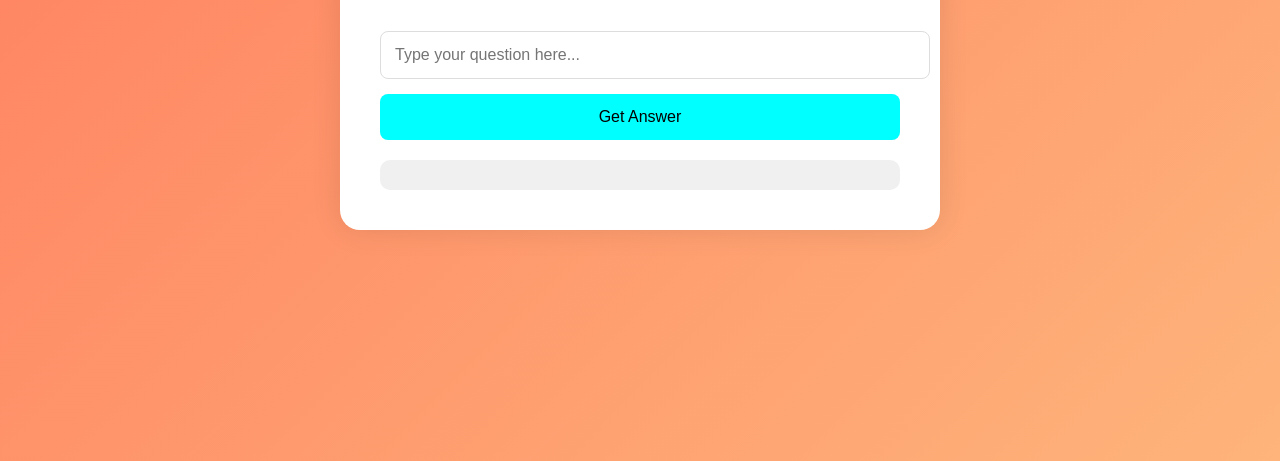
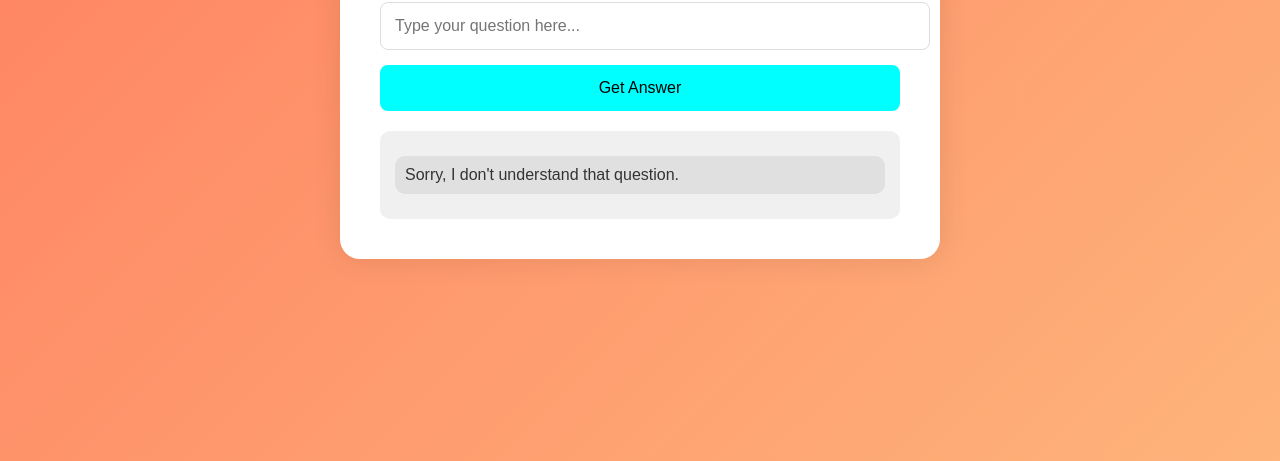
Before and after one commit to muhammadsufiyan-git/AI, a plain HTML site: page index.html in a window 1280 px wide. Both pictures are taken after a click on the button "Get Answer". Shown: the part 339-800 px from the top of the page. Drawn offline with Linux system fonts and the light colour scheme.

Commit message:
Update index.html

```diff
--- a/index.html
+++ b/index.html
@@ -221,36 +221,30 @@
             "what is the most expensive diamond": "The most expensive diamond ever sold is the Pink Star diamond, which sold for $71.2 million.",
             "what are the colors of the rainbow": "The colors of the rainbow are red, orange, yellow, green, blue, indigo, and violet.",
             "what is the fastest bird in the world": "The fastest bird in the world is the peregrine falcon.",
-    "how do you define happiness": "Happiness is often defined as a state of well-being, contentment, and joy.",
-    "what is the longest running tv show": "The longest running TV show is 'The Simpsons', which has been airing since 1989."
+            "how do you define happiness": "Happiness is often defined as a state of well-being, contentment, or joy.",
+            "what is the most common blood type": "The most common blood type worldwide is O+ (O positive).",
+            "who was the first woman to fly solo across the Atlantic": "Amelia Earhart was the first woman to fly solo across the Atlantic.",
+            "how many hours in a day": "There are 24 hours in a day.",
+            "what is the longest mountain range in the world": "The Andes mountain range is the longest in the world.",
+            "what is the largest ocean on Earth": "The Pacific Ocean is the largest ocean on Earth."
         };
 
+        function getAnswer() {
+            let question = document.getElementById('question').value.toLowerCase();
+            let chatBox = document.getElementById('chatBox');
+            let thinkingText = document.getElementById('thinking');
+            let answer = responses[question] || "Sorry, I don't understand that question.";
 
-        async function getAnswer() {
-            let question = document.getElementById("question").value;
-            let chatBox = document.getElementById("chatBox");
-            let thinkingBox = document.getElementById("thinking");
-
-            if (!question) {
-                alert("Please enter a question!");
-                return;
-            }
-
-            question = question.toLowerCase().trim();
-
-            thinkingBox.style.display = 'block';
-            chatBox.innerHTML += `<p class='user-message'>You: ${question}</p>`;
-
-            document.getElementById("question").value = "";
+            // Clear input and show thinking animation
+            document.getElementById('question').value = '';
+            thinkingText.style.display = "block";
 
             setTimeout(() => {
-                let answer = responses[question] || "Sorry, I don't understand that. Please try asking something else.";
-                thinkingBox.style.display = 'none';
-
-                chatBox.innerHTML += `<p class='ai-message'>AI: ${answer}</p>`;
-
-                chatBox.scrollTop = chatBox.scrollHeight;
-            }, 1500);
+                thinkingText.style.display = "none";
+                chatBox.innerHTML += `<div class="user-message">${question}</div>`;
+                chatBox.innerHTML += `<div class="ai-message">${answer}</div>`;
+                chatBox.scrollTop = chatBox.scrollHeight; // Scroll to the bottom
+            }, 1500); // Simulate a short delay
         }
     </script>
 </body>
```
Lines whose indentation alone changed are shown as unchanged.
